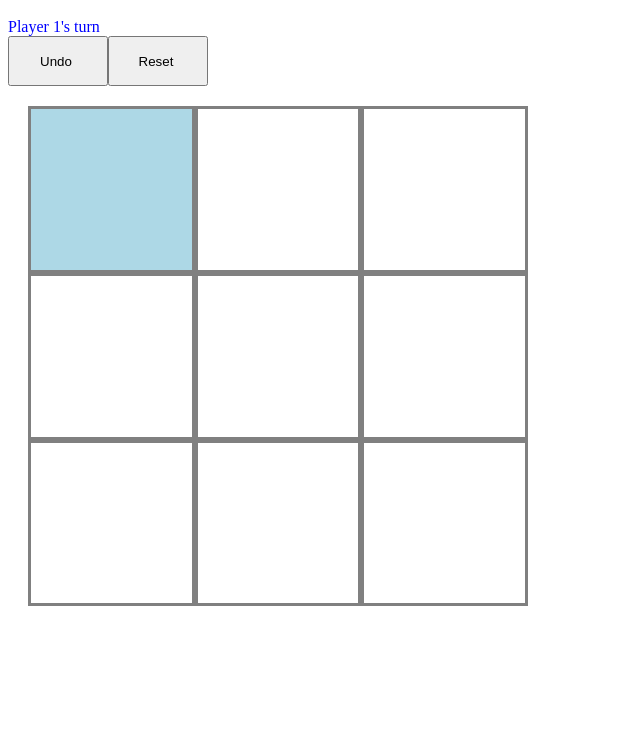
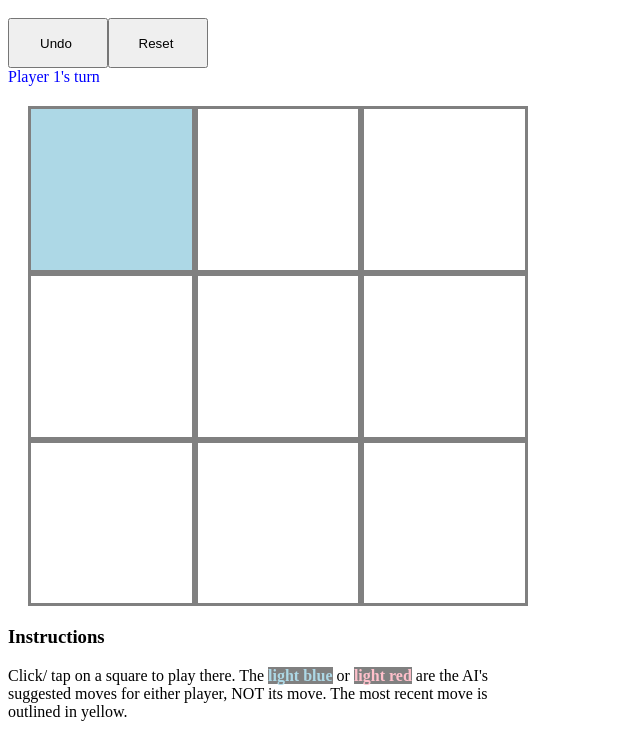
Before and after one commit to c2huc2hu/tic-tac-toe, a plain HTML site: page index.html in a window 1280 px wide. Shown: the part 48-800 px from the top of the page, without its empty margins (0-640 px from the left). Drawn offline with Linux system fonts and the light colour scheme.

Commit message:
added some instructions to the page

```diff
--- a/index.html
+++ b/index.html
@@ -50,4 +50,19 @@ button {
 	height: 50px;
 	padding-right: 10px;
 	width: 100px;
-}</style><h1>Tic Tac Toe App</h1><div id="info"></div><button id="undo">Undo</button><button id="reset">Reset</button><ul id="board"></ul><script src="app.js"></script>
+}
+
+.light-blue-text {
+	color: lightblue;
+}
+.light-red-text {
+	color: pink;
+}
+
+.strong {
+	font-weight: bold;
+	background-color: grey;
+}
+.half-page {
+	max-width: 500px;
+}</style><h1>Tic Tac Toe App</h1><button id="undo">Undo</button><button id="reset">Reset</button><br/><div id="info"></div><ul id="board"></ul><h3>Instructions</h3><p class="half-page">Click/ tap on a square to play there. The&nbsp;<span class="light-blue-text strong">light blue</span>&nbsp;or&nbsp;<span class="light-red-text strong">light red</span>&nbsp;are the AI's suggested moves for either player, NOT its move. The most recent move is outlined in yellow.</p><script src="app.js"></script>
--- a/main.css
+++ b/main.css
@@ -51,3 +51,18 @@ button {
 	padding-right: 10px;
 	width: 100px;
 }
+
+.light-blue-text {
+	color: lightblue;
+}
+.light-red-text {
+	color: pink;
+}
+
+.strong {
+	font-weight: bold;
+	background-color: grey;
+}
+.half-page {
+	max-width: 500px;
+}
```
Also changed, not shown: 1 other file.
